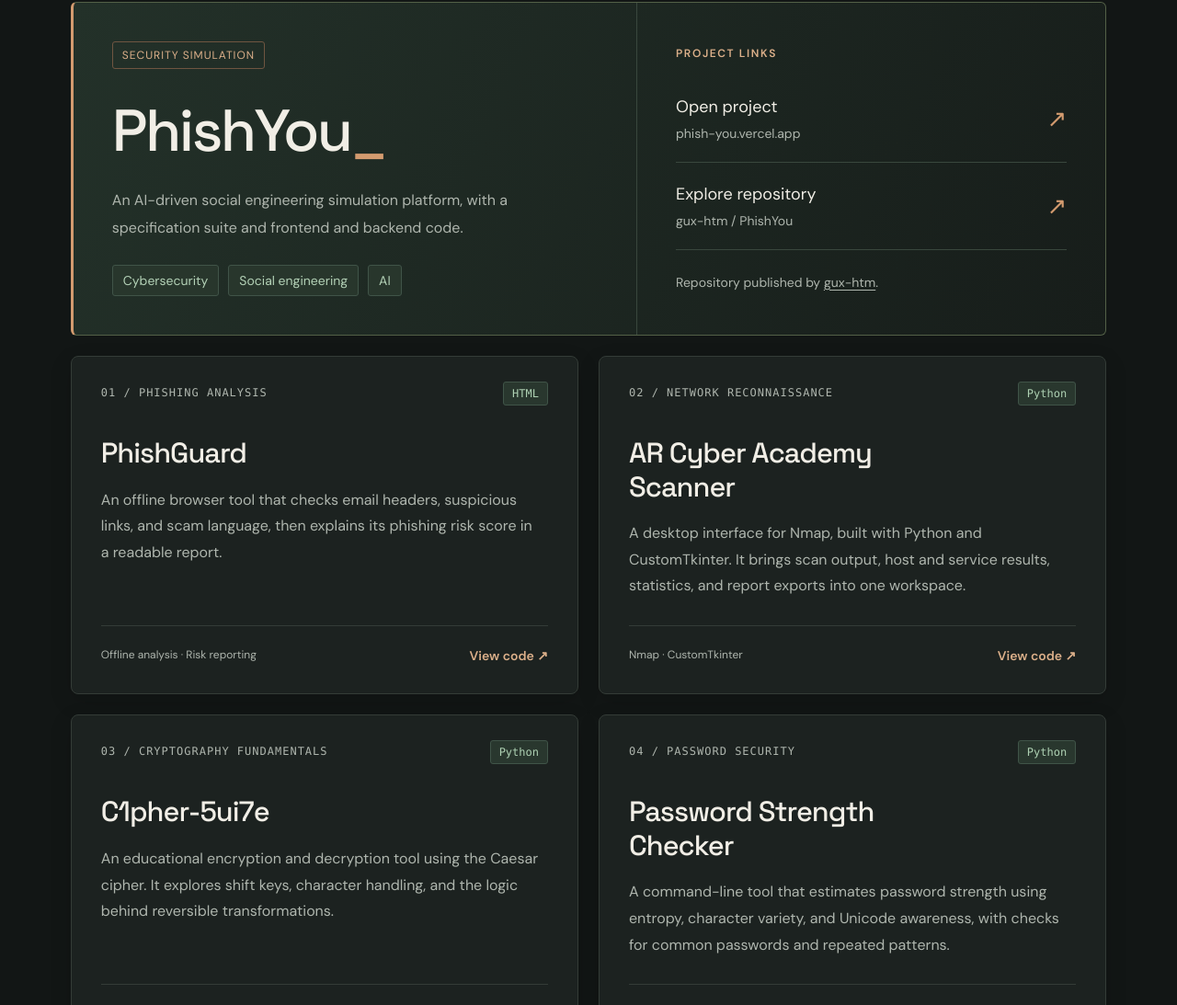
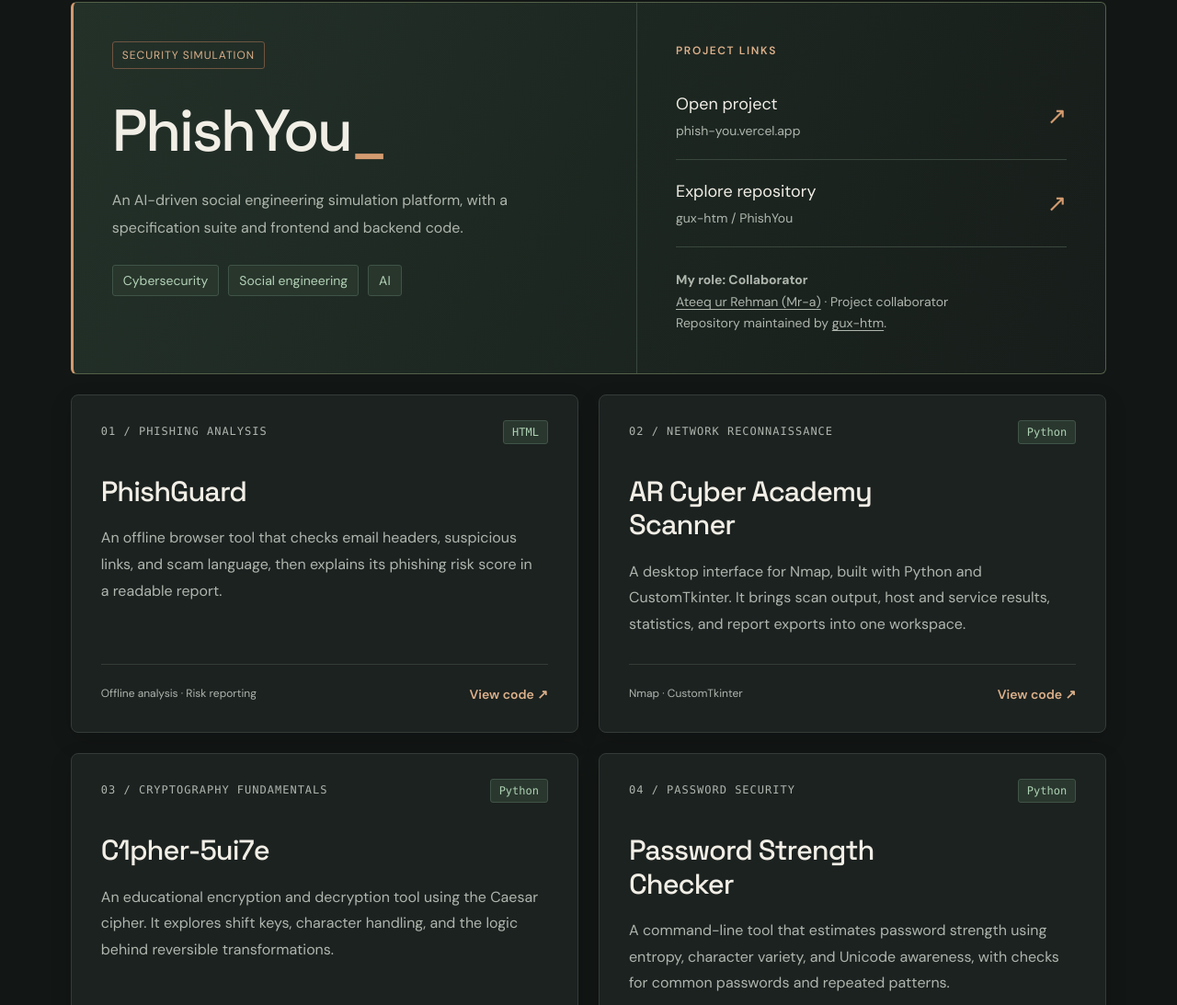
Before and after one commit to ateeqmalikz01-dev/ateeqmalikz01-dev.github.io, a plain HTML site: page index.html in a window 1280 px wide. Shown: the part 1187-2280 px from the top of the page at 92% size. Drawn offline with Linux system fonts and the light colour scheme.

Commit message:
Credit Ateeq ur Rehman as PhishYou collaborator

```diff
--- a/index.html
+++ b/index.html
@@ -32,7 +32,7 @@
       <div class="section-heading"><p class="eyebrow">01 / SELECTED PROJECTS</p><h2 id="work-title">Built to explore.<br>Made to protect.</h2><p>Practical tools, open-source experiments, and the next idea taking shape.</p></div>
       <article class="project-feature" aria-labelledby="phishyou-title">
         <div class="project-overview"><span class="outline-tag">SECURITY SIMULATION</span><h3 id="phishyou-title">PhishYou<span aria-hidden="true">_</span></h3><p>An AI-driven social engineering simulation platform, with a specification suite and frontend and backend code.</p><div class="project-tags"><span>Cybersecurity</span><span>Social engineering</span><span>AI</span></div></div>
-        <div class="project-details"><p class="eyebrow">PROJECT LINKS</p><a class="project-destination" href="https://phish-you.vercel.app/" target="_blank" rel="noopener noreferrer"><span>Open project<span class="destination-caption">phish-you.vercel.app</span></span><span aria-hidden="true">↗</span></a><a class="project-destination" href="https://github.com/gux-htm/PhishYou" target="_blank" rel="noopener noreferrer"><span>Explore repository<span class="destination-caption">gux-htm / PhishYou</span></span><span aria-hidden="true">↗</span></a><p class="project-credit">Repository published by <a href="https://github.com/gux-htm" target="_blank" rel="noopener noreferrer">gux-htm</a>.</p></div>
+        <div class="project-details"><p class="eyebrow">PROJECT LINKS</p><a class="project-destination" href="https://phish-you.vercel.app/" target="_blank" rel="noopener noreferrer"><span>Open project<span class="destination-caption">phish-you.vercel.app</span></span><span aria-hidden="true">↗</span></a><a class="project-destination" href="https://github.com/gux-htm/PhishYou" target="_blank" rel="noopener noreferrer"><span>Explore repository<span class="destination-caption">gux-htm / PhishYou</span></span><span aria-hidden="true">↗</span></a><p class="project-credit"><strong>My role: Collaborator</strong><br><a href="https://github.com/ateeqmalikz01-dev" target="_blank" rel="noopener noreferrer">Ateeq ur Rehman (Mr-a)</a> · Project collaborator<br>Repository maintained by <a href="https://github.com/gux-htm" target="_blank" rel="noopener noreferrer">gux-htm</a>.</p></div>
       </article>
       <div class="project-grid">
         <article class="repo-card"><div class="repo-top"><span>01 / PHISHING ANALYSIS</span><span class="repo-language">HTML</span></div><h3>PhishGuard</h3><p>An offline browser tool that checks email headers, suspicious links, and scam language, then explains its phishing risk score in a readable report.</p><div class="repo-footer"><span>Offline analysis · Risk reporting</span><a href="https://github.com/ateeqmalikz01-dev/Phish-Guard-Phishing-Analysis-Tool-" target="_blank" rel="noopener noreferrer" aria-label="View PhishGuard repository">View code ↗</a></div></article>
```
